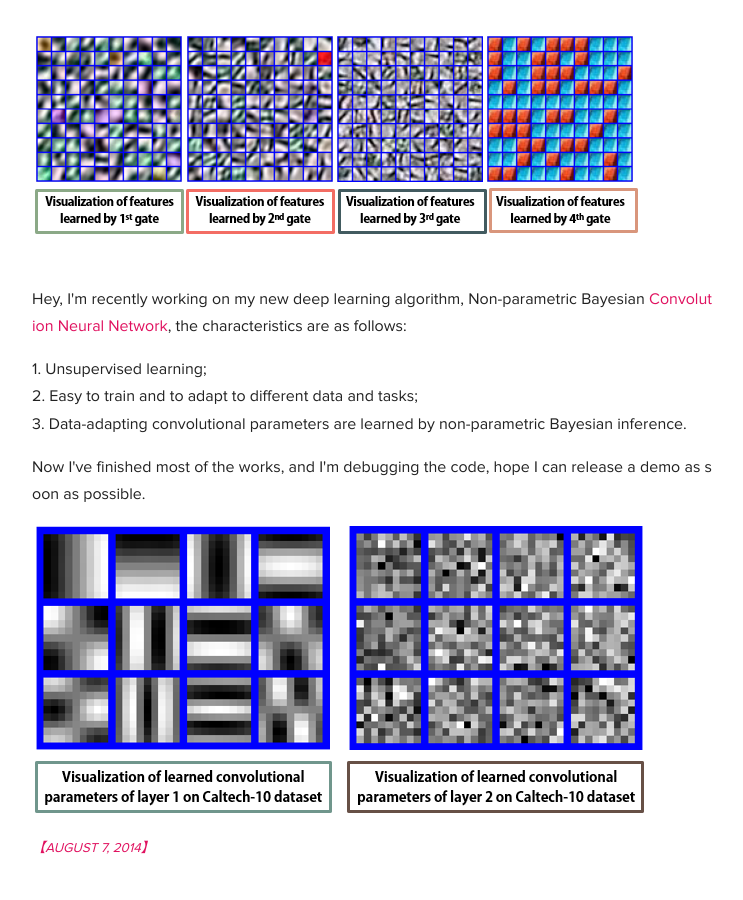
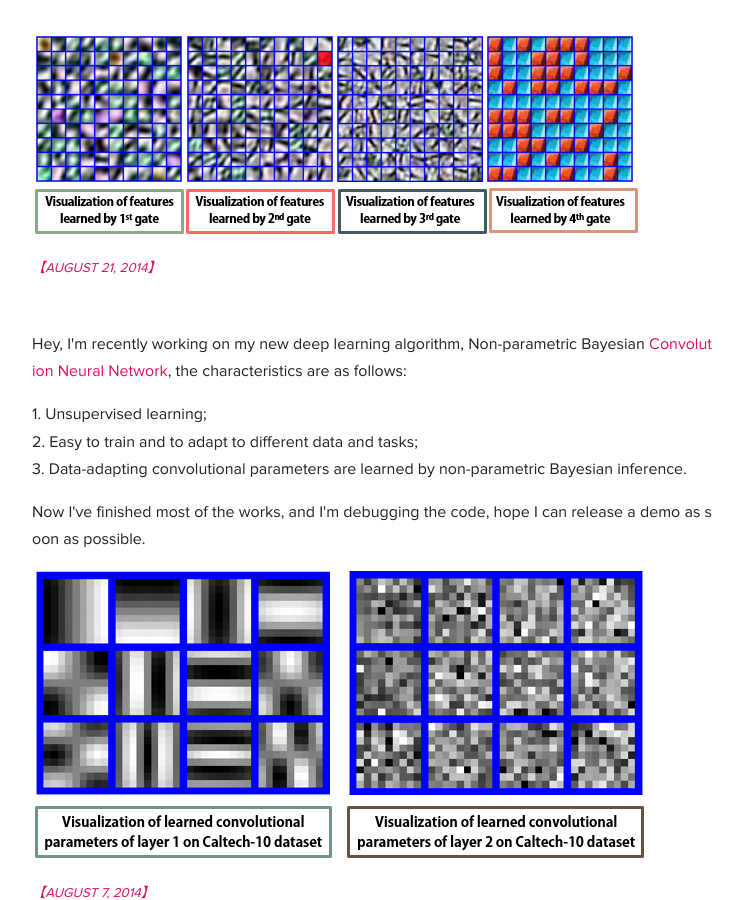
Before and after one commit to Raphael-Mou/raphael-mou.github.com, a Jekyll site: the page built from index.html, in a window 1280 px wide and 900 px high, scrolled down 711 px. Shown: the whole window, without its empty margins (268-1011 px from the left). Built offline with Jekyll 4.4.1, drawn with Linux system fonts in a browser that asks for light colours; Markdown is read by kramdown in place of the engine named in the settings.

Commit message:
update_8-21_21-07

```diff
--- a/index.html
+++ b/index.html
@@ -69,6 +69,10 @@ description: My name is Lichao Mou. Since 2012, I have been studying for my mast
 	<img src="./images/GNN_1.png" align="middle"/>
   </p>
 
+  <p>
+    <small><em><a href="" rel="alternate" hreflang="cn">【AUGUST 21, 2014】</a></em></small>
+  </p>
+
   <p> </p>
   <p> </p>
 
```
